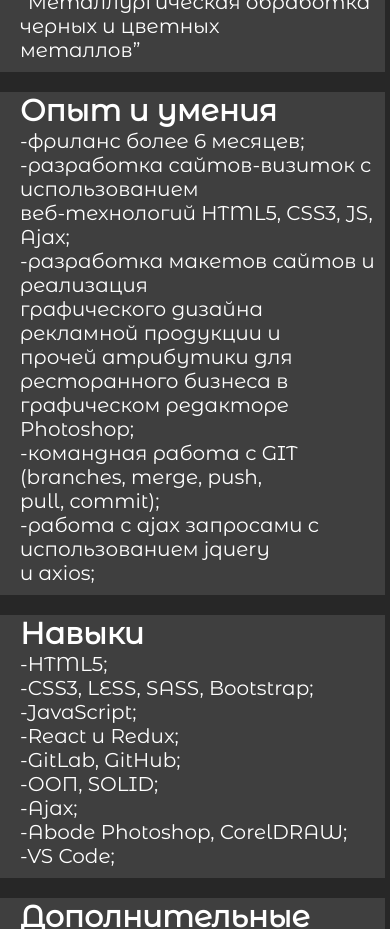
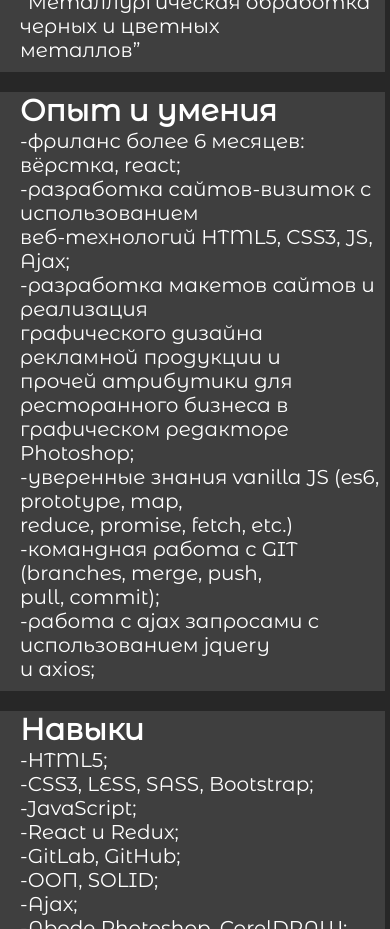
Before and after one commit to AndreiOdnolko/my-resume, a React (Create React App) app: page /#/aboutMe in a window 390 px wide. Shown: the part 1120-2049 px from the top of the page. Built offline with nearby package versions, Linux system fonts and the light colour scheme.

Commit message:
some changes from style and project.js

```diff
--- a/src/App.css
+++ b/src/App.css
@@ -39,12 +39,12 @@ body {
 .Wrapper-Menu .Menu-Categories span {
   font-size: 20px;
 }
-.Wrapper-Page {
+.About-Me-Page {
   display: flex;
   width: 100%;
   justify-content: center;
 }
-.Wrapper-Page .Contact-Information {
+.About-Me-Page .Contact-Information {
   display: flex;
   flex-direction: column;
   justify-content: flex-start;
@@ -54,56 +54,56 @@ body {
   margin: 50px 0;
   padding: 50px 0 50px 40px;
 }
-.Wrapper-Page .Contact-Information .My-Photo {
+.About-Me-Page .Contact-Information .My-Photo {
   background: url("../src/img/photo.jpg") no-repeat;
   background-size: contain;
   height: 215px;
   padding-top: 10px;
 }
-.Wrapper-Page .Contact-Information .My-Name {
+.About-Me-Page .Contact-Information .My-Name {
   display: flex;
   flex-direction: column;
   align-items: center;
   margin-right: 45px;
 }
-.Wrapper-Page .Contact-Information .My-Name .First-Name {
+.About-Me-Page .Contact-Information .My-Name .First-Name {
   font-weight: bold;
   font-size: 44px;
   padding: 0;
   margin: 0;
   color: white;
 }
-.Wrapper-Page .Contact-Information .My-Name .Surname {
+.About-Me-Page .Contact-Information .My-Name .Surname {
   font-size: 24px;
   padding: 0;
   margin: 0;
   color: white;
 }
-.Wrapper-Page .Contact-Information .My {
+.About-Me-Page .Contact-Information .My {
   padding-top: 20px;
   margin-right: 30px;
 }
-.Wrapper-Page .Contact-Information .My .Contact-Information-Header {
+.About-Me-Page .Contact-Information .My .Contact-Information-Header {
   margin-bottom: 0;
   font-weight: bold;
   font-size: 20px;
   color: white;
 }
-.Wrapper-Page .Contact-Information .My .Specific-Information {
+.About-Me-Page .Contact-Information .My .Specific-Information {
   margin-top: 0;
   font-size: 16px;
   color: white;
 }
-.Wrapper-Page .About-Me-Information {
+.About-Me-Page .About-Me-Information {
   display: flex;
   flex-direction: column;
   margin: 50px 0;
   padding: 0 5px 0 0;
 }
-.Wrapper-Page .About-Me-Information .Education-Experience-And-Skills {
+.About-Me-Page .About-Me-Information .Education-Experience-And-Skills {
   align-content: center;
 }
-.Wrapper-Page
+.About-Me-Page
   .About-Me-Information
   .Education-Experience-And-Skills
   .Information-Section-Name {
@@ -114,7 +114,7 @@ body {
   font-size: 30px;
   color: white;
 }
-.Wrapper-Page
+.About-Me-Page
   .About-Me-Information
   .Education-Experience-And-Skills
   .Full-Description {
@@ -124,10 +124,21 @@ body {
   font-size: 20px;
   color: white;
 }
-.Wrapper-Page
+.About-Me-Page
   .About-Me-Information
   .Education-Experience-And-Skills:last-child {
   margin-bottom: 20px;
+}
+.Projects-Page {
+  display: flex;
+  justify-content: center;
+  padding-top: 100px;
+}
+.Projects-Page .Tree {
+  background: url("../src/img/tree.png") no-repeat;
+  background-size: contain;
+  height: 300px;
+  width: 200px;
 }
 @media screen and (max-width: 550px) {
   .Wrapper-Menu {
@@ -139,12 +150,12 @@ body {
     padding-right: 10px;
     margin-right: 10px;
   }
-  .Wrapper-Page {
+  .About-Me-Page {
     flex-direction: column;
     justify-content: center;
     align-items: center;
   }
-  .Wrapper-Page .Contact-Information {
+  .About-Me-Page .Contact-Information {
     padding: 20px 0 20px 45px;
     border-right: none;
     margin-bottom: 0;
--- a/src/Components/AboutMe.js
+++ b/src/Components/AboutMe.js
@@ -3,7 +3,7 @@ import React, { Component } from "react";
 class AboutMe extends Component {
   render() {
     return (
-      <div className="Wrapper-Page">
+      <div className="About-Me-Page">
         <div className="Contact-Information">
           <div className="My-Photo"> </div>
           <div className="My-Name">
@@ -52,7 +52,7 @@ class AboutMe extends Component {
           <div className="Education-Experience-And-Skills">
             <p className="Information-Section-Name">Опыт и умения</p>
             <p className="Full-Description">
-              -фриланс более 6 месяцев;
+              -фриланс более 6 месяцев: вёрстка, react;
               <br />
               -разработка сайтов-визиток с использованием
               <br />
@@ -63,6 +63,10 @@ class AboutMe extends Component {
               графического дизайна рекламной продукции и<br />
               прочей атрибутики для ресторанного бизнеса в<br />
               графическом редакторе Photoshop;
+              <br />
+              -уверенные знания vanilla JS (es6, prototype, map,
+              <br />
+              reduce, promise, fetch, etc.)
               <br />
               -командная работа с GIT (branches, merge, push,
               <br />
--- a/src/Components/Projects.js
+++ b/src/Components/Projects.js
@@ -1,13 +1,13 @@
-import React, { Component } from 'react';
+import React, { Component } from "react";
 
 class Projects extends Component {
-    render() {
-        return (
-            <div className="wrapper-login-page ">
-
-            </div>
-        )
-    }
+  render() {
+    return (
+      <div className="Projects-Page">
+        <div className="Tree"> </div>
+      </div>
+    );
+  }
 }
 
 export default Projects;
--- a/src/Style/styleAboutMe.css
+++ b/src/Style/styleAboutMe.css
@@ -39,12 +39,12 @@ body {
 .Wrapper-Menu .Menu-Categories span {
   font-size: 20px;
 }
-.Wrapper-Page {
+.About-Me-Page {
   display: flex;
   width: 100%;
   justify-content: center;
 }
-.Wrapper-Page .Contact-Information {
+.About-Me-Page .Contact-Information {
   display: flex;
   flex-direction: column;
   justify-content: flex-start;
@@ -54,56 +54,56 @@ body {
   margin: 50px 0;
   padding: 50px 0 50px 40px;
 }
-.Wrapper-Page .Contact-Information .My-Photo {
-  background: url("photo.jpg") no-repeat;
+.About-Me-Page .Contact-Information .My-Photo {
+  background: url("../img/photo.jpg") no-repeat;
   background-size: contain;
   height: 215px;
   padding-top: 10px;
 }
-.Wrapper-Page .Contact-Information .My-Name {
+.About-Me-Page .Contact-Information .My-Name {
   display: flex;
   flex-direction: column;
   align-items: center;
   margin-right: 45px;
 }
-.Wrapper-Page .Contact-Information .My-Name .First-Name {
+.About-Me-Page .Contact-Information .My-Name .First-Name {
   font-weight: bold;
   font-size: 44px;
   padding: 0;
   margin: 0;
   color: white;
 }
-.Wrapper-Page .Contact-Information .My-Name .Surname {
+.About-Me-Page .Contact-Information .My-Name .Surname {
   font-size: 24px;
   padding: 0;
   margin: 0;
   color: white;
 }
-.Wrapper-Page .Contact-Information .My {
+.About-Me-Page .Contact-Information .My {
   padding-top: 20px;
   margin-right: 30px;
 }
-.Wrapper-Page .Contact-Information .My .Contact-Information-Header {
+.About-Me-Page .Contact-Information .My .Contact-Information-Header {
   margin-bottom: 0;
   font-weight: bold;
   font-size: 20px;
   color: white;
 }
-.Wrapper-Page .Contact-Information .My .Specific-Information {
+.About-Me-Page .Contact-Information .My .Specific-Information {
   margin-top: 0;
   font-size: 16px;
   color: white;
 }
-.Wrapper-Page .About-Me-Information {
+.About-Me-Page .About-Me-Information {
   display: flex;
   flex-direction: column;
   margin: 50px 0;
   padding: 0 5px 0 0;
 }
-.Wrapper-Page .About-Me-Information .Education-Experience-And-Skills {
+.About-Me-Page .About-Me-Information .Education-Experience-And-Skills {
   align-content: center;
 }
-.Wrapper-Page .About-Me-Information .Education-Experience-And-Skills .Information-Section-Name {
+.About-Me-Page .About-Me-Information .Education-Experience-And-Skills .Information-Section-Name {
   margin: 20px 0 0 0;
   padding-left: 20px;
   background: #3f3f3f;
@@ -111,15 +111,22 @@ body {
   font-size: 30px;
   color: white;
 }
-.Wrapper-Page .About-Me-Information .Education-Experience-And-Skills .Full-Description {
+.About-Me-Page .About-Me-Information .Education-Experience-And-Skills .Full-Description {
   margin: 0;
   padding: 0 0 10px 20px;
   background: #3f3f3f;
   font-size: 20px;
   color: white;
 }
-.Wrapper-Page .About-Me-Information .Education-Experience-And-Skills:last-child {
+.About-Me-Page .About-Me-Information .Education-Experience-And-Skills:last-child {
   margin-bottom: 20px;
+}
+.Projects-Page {
+  display: flex;
+  justify-content: center;
+}
+.Projects-Page .Tree {
+  background: url(../img/tree.png);
 }
 @media screen and (max-width: 550px) {
   .Wrapper-Menu {
@@ -131,12 +138,12 @@ body {
     padding-right: 10px;
     margin-right: 10px;
   }
-  .Wrapper-Page {
+  .About-Me-Page {
     flex-direction: column;
     justify-content: center;
     align-items: center;
   }
-  .Wrapper-Page .Contact-Information {
+  .About-Me-Page .Contact-Information {
     padding: 20px 0 20px 45px;
     border-right: none;
     margin-bottom: 0;
--- a/src/Style/styleAboutMe.less
+++ b/src/Style/styleAboutMe.less
@@ -42,7 +42,7 @@ body {
   }
 }
 
-.Wrapper-Page {
+.About-Me-Page {
   display: flex;
   width: 100%;
   justify-content: center;
@@ -59,7 +59,7 @@ body {
     padding: 50px 0 50px 40px;
 
     .My-Photo {
-      background: url("photo.jpg") no-repeat;
+      background: url("../img/photo.jpg") no-repeat;
       background-size: contain;
       height: 215px;
       padding-top: 10px;
@@ -131,6 +131,13 @@ body {
     }
   }
 }
+.Projects-Page {
+  display: flex;
+  justify-content: center;
+  .Tree {
+    background: url(../img/tree.png);
+  }
+}
 //при уменьшении экрана
 @media screen and (max-width: 550px) {
   .Wrapper-Menu {
@@ -142,7 +149,7 @@ body {
       margin-right: 10px;
     }
   }
-  .Wrapper-Page {
+  .About-Me-Page {
     flex-direction: column;
     justify-content: center;
     align-items: center;
```
Also changed, not shown: src/img/tree.png (added).
